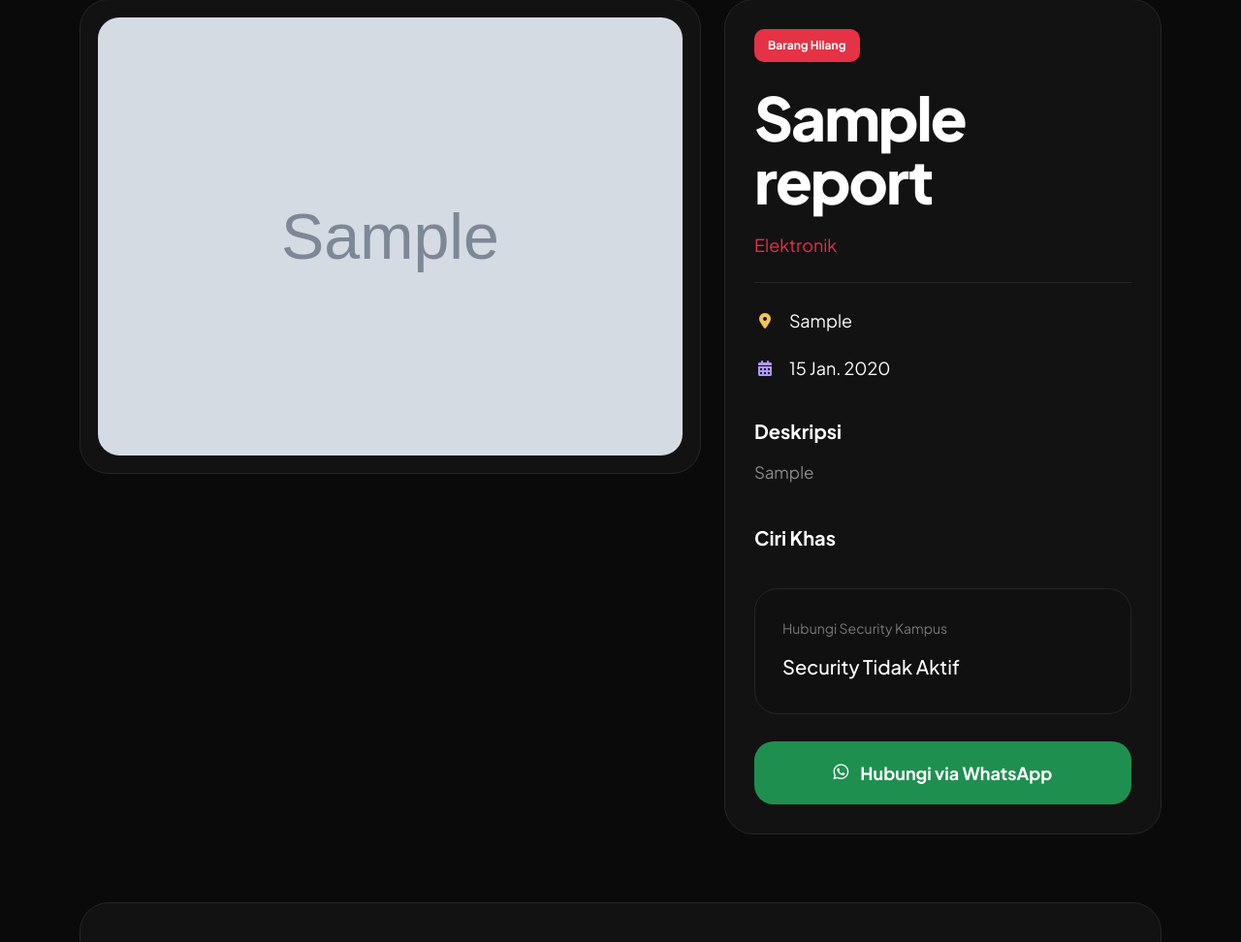
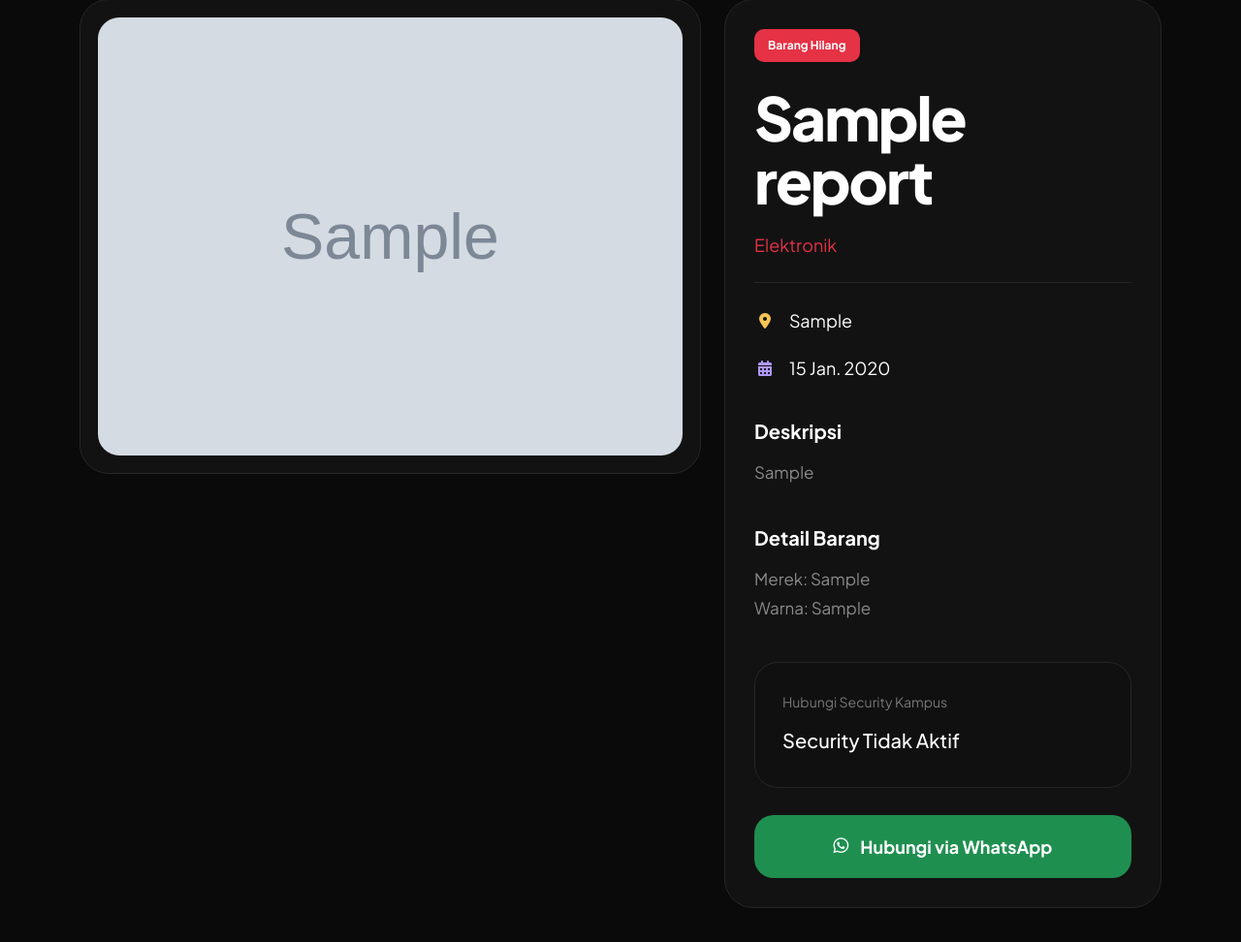
Before and after one commit to Rendyseftia/FINDIT_AI, a Django app: page /laporan/1/ in a window 1280 px wide. Shown: the part 234-1206 px from the top of the page at 97% size. Run offline with Django 5.2, Linux system fonts and the light colour scheme; tables that the repository leaves empty hold one stand-in row (values such as "Sample post"); grey boxes marked "Sample" are stand-in pictures.

Commit message:
Fix detail report page and smart match placeholder

```diff
--- a/templates/reports/detail.html
+++ b/templates/reports/detail.html
@@ -43,12 +43,25 @@ href="https://cdnjs.cloudflare.com/ajax/libs/font-awesome/6.5.1/css/all.min.css"
 
             <div class="detail-image-card">
 
+            {% if report.foto_barang %}
+
             <img
             src="{{ report.foto_barang.url }}"
             class="detail-image">
 
+            {% else %}
+
+            <div class="detail-image-placeholder">
+
+                <i class="fas fa-image"></i>
+
+                <p>Tidak ada foto barang</p>
+
             </div>
 
+            {% endif %}
+
+            </div>
             </div>
 
             <!-- DETAIL -->
@@ -60,17 +73,19 @@ href="https://cdnjs.cloudflare.com/ajax/libs/font-awesome/6.5.1/css/all.min.css"
                     {% if report.status == 'hilang' %}
 
                     <div class="status-badge danger-badge">
-
                         Barang Hilang
-
                     </div>
 
-                    {% else %}
+                    {% elif report.status == 'temuan' %}
 
                     <div class="status-badge success-badge">
+                        Barang Ditemukan
+                    </div>
 
-                            Barang Ditemukan
+                    {% elif report.status == 'selesai' %}
 
+                    <div class="status-badge success-badge">
+                        Barang Telah Diserahterimakan
                     </div>
 
                     {% endif %}
@@ -136,26 +151,77 @@ href="https://cdnjs.cloudflare.com/ajax/libs/font-awesome/6.5.1/css/all.min.css"
                         </p>
 
                     </div>
-
-                    <!-- CIRI -->
                     <div class="content-section">
 
                         <h5 class="content-title">
-
-                            Ciri Khas
-
+                            Detail Barang
                         </h5>
 
                         <p class="content-text">
+                            Merek: {{ report.merek|default:"-" }}<br>
+                            Warna: {{ report.warna|default:"-" }}
+                        </p>
 
-                            {{ report.ciri_khas }}
+                    </div>
+                    <!-- SECURITY -->
+                    <div class="security-box">
+
+                    {% if report.status == 'selesai' %}
+
+                        <small class="security-label">
+
+                            Informasi Serah Terima
+
+                        </small>
+
+                        <h4 class="security-name">
+
+                            Barang Telah Diserahterimakan
+
+                        </h4>
+                            {% if report.nama_penerima %}
+                            <p class="security-time">
+                                Penerima:
+                                {{ report.nama_penerima }}
+                            </p>
+                            {% endif %}
+
+                            {% if report.lokasi_penyerahan %}
+                            <p class="security-time">
+                                Lokasi:
+                                {{ report.lokasi_penyerahan }}
+                            </p>
+                            {% endif %}
+
+                        {% if report.petugas_serah_terima %}
+
+                            <p class="security-shift">
+
+                                Diserahterimakan oleh:
+                                {{ report.petugas_serah_terima.nama_security }}
 
                             </p>
 
-                    </div>
+                            <p class="security-phone">
 
-                    <!-- SECURITY -->
-                    <div class="security-box">
+                                {{ report.petugas_serah_terima.nomor_whatsapp }}
+
+                            </p>
+
+                        {% endif %}
+
+                        {% if report.tanggal_serah_terima %}
+
+                            <p class="security-time">
+
+                                Tanggal Serah Terima:
+                                {{ report.tanggal_serah_terima|date:"d F Y H:i" }}
+
+                            </p>
+
+                        {% endif %}
+
+                    {% else %}
 
                         <small class="security-label">
 
@@ -231,17 +308,28 @@ href="https://cdnjs.cloudflare.com/ajax/libs/font-awesome/6.5.1/css/all.min.css"
             </h2>
 
             <div class="row g-4">
-
                 {% for item in smart_matches %}
 
                 <div class="col-lg-4">
 
                     <div class="smart-card">
 
+                    {% if item.foto_barang %}
+
                     <img
                     src="{{ item.foto_barang.url }}"
                     class="smart-image">
 
+                    {% else %}
+
+                    <div class="smart-image-placeholder">
+
+                        <i class="fas fa-image"></i>
+
+                        <p>Tidak ada foto</p>
+                    </div>
+
+                    {% endif %}
                         <div class="smart-body">
 
                             <h4 class="smart-item-title">
```
Also changed, not shown: other parts of templates/reports/detail.html (+46 -0 lines). Lines whose indentation alone changed are shown as unchanged.
